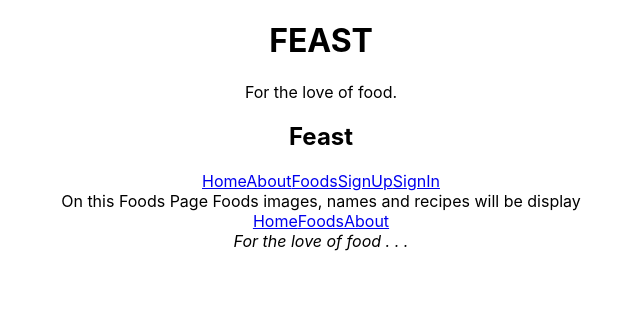
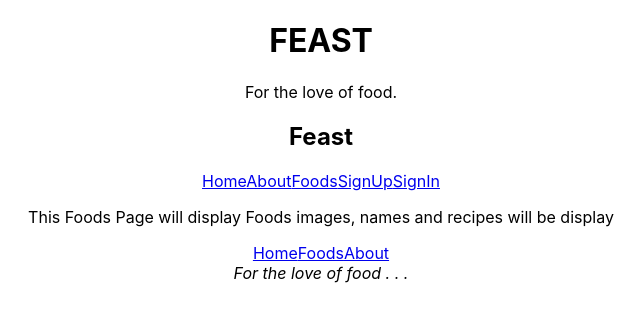
Before and after one commit to LeaderSteve84/Feast, a React (Create React App) app in the folder feast-frontend/: page /foods in a window 1280 px wide. Shown: the top 322 px of the page, without its empty margins (319-963 px from the left). Built offline with nearby package versions, Linux system fonts and the light colour scheme.

Commit message:
modification

```diff
--- a/feast-frontend/src/Foods.js
+++ b/feast-frontend/src/Foods.js
@@ -5,7 +5,7 @@ const Foods = () => {
 
     return (
         <div className="foods">
-            {/* Data */ } On this Foods Page Foods images, names and recipes will be display
+            <p>This Foods Page will display Foods images, names and recipes will be display</p>
         </div>
      );
 }
--- a/feast-frontend/src/MoreContents.js
+++ b/feast-frontend/src/MoreContents.js
@@ -4,7 +4,7 @@ const MoreContents = () => {
     return (
         <div className="morecontents">
             <p className="more">
-                More Contents? Click <Link to="/foods" className="foodslink">Foods</Link> for great experiences with varieties of foods and their recipes.
+                <span>More Contents?</span> Click <Link to="/foods" className="foodslink">Foods</Link> for great experiences with varieties of foods and their recipes.
             </p>
         </div>
      );
```
